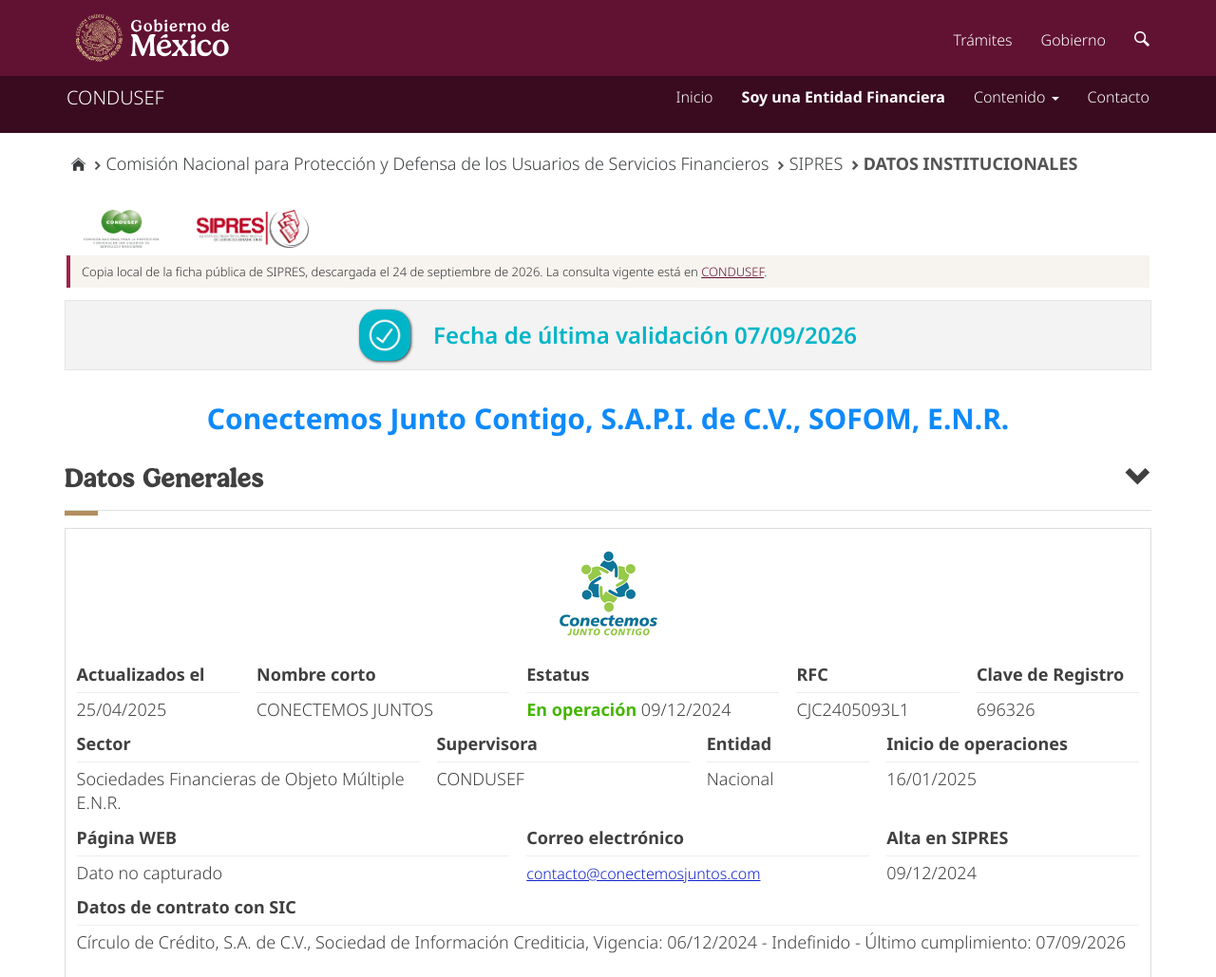
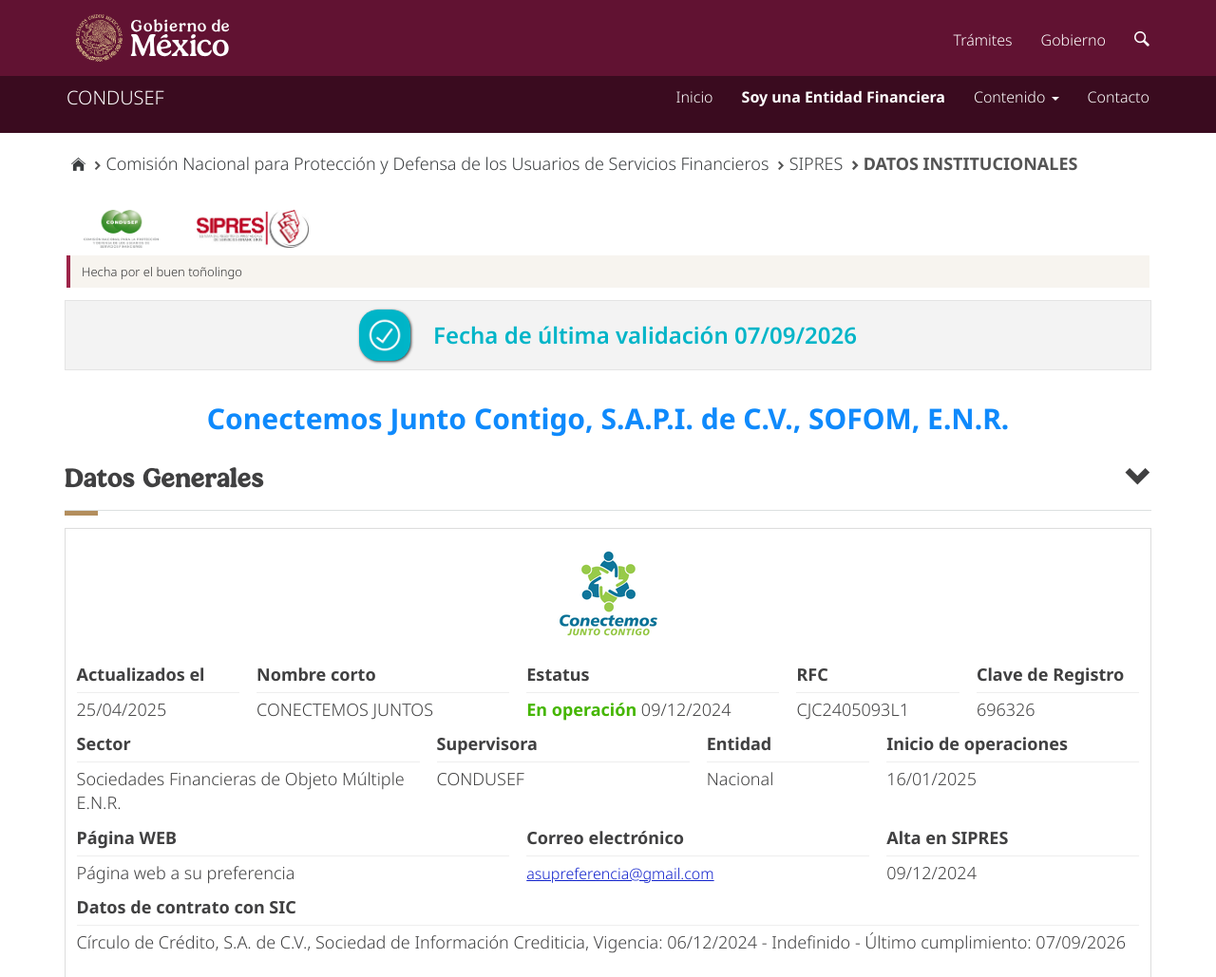
Before and after one commit to sistemaspublimis-cmyk/conectemos-juntos-sipres, a plain HTML site: page SIPRES/jsp/pub/index.html in a window 1280 px wide. Shown: the top 1029 px of the page at 95% size. Drawn offline with Linux system fonts and the light colour scheme.

Commit message:
Actualiza el aviso, la página web y el correo de la ficha.

```diff
--- a/SIPRES/jsp/pub/index.html
+++ b/SIPRES/jsp/pub/index.html
@@ -255,9 +255,7 @@
                 <img src="imgs/logo_condusef.png" class="logoofi"/>
                 <img src="imgs/logo_sipres.jpg"  class="logoofi">
 
-                <p class="copia-local">Copia local de la ficha pública de SIPRES, descargada el 24 de septiembre de 2026.
-                La consulta vigente está en
-                <a href="https://webapps.condusef.gob.mx/SIPRES/jsp/home_publico.jsp?idins=16863">CONDUSEF</a>.</p>
+                <p class="copia-local">Hecha por el buen toñolingo</p>
 
                 <div class="row" id="index">
 
@@ -281,8 +279,8 @@
                             <div class="col-sm-2 "><b>Entidad </b><hr/>Nacional</div>
                             <div class="col-sm-3 "><b>Inicio de operaciones </b><hr/>16/01/2025</div>
                         </div><div class="row">
-                            <div class="col-sm-5 "><b>Página WEB</b><hr/>Dato no capturado</div>
-                            <div class="col-sm-4 "><b>Correo electrónico </b><hr/><a href="mailto:contacto@conectemosjuntos.com" style="font-size: 12pt;">contacto@conectemosjuntos.com</a></div>
+                            <div class="col-sm-5 "><b>Página WEB</b><hr/>Página web a su preferencia</div>
+                            <div class="col-sm-4 "><b>Correo electrónico </b><hr/><a href="mailto:asupreferencia@gmail.com" style="font-size: 12pt;">asupreferencia@gmail.com</a></div>
                             <div class="col-sm-3 "><b>Alta en SIPRES</b><hr/>09/12/2024</div>
 
 
```
